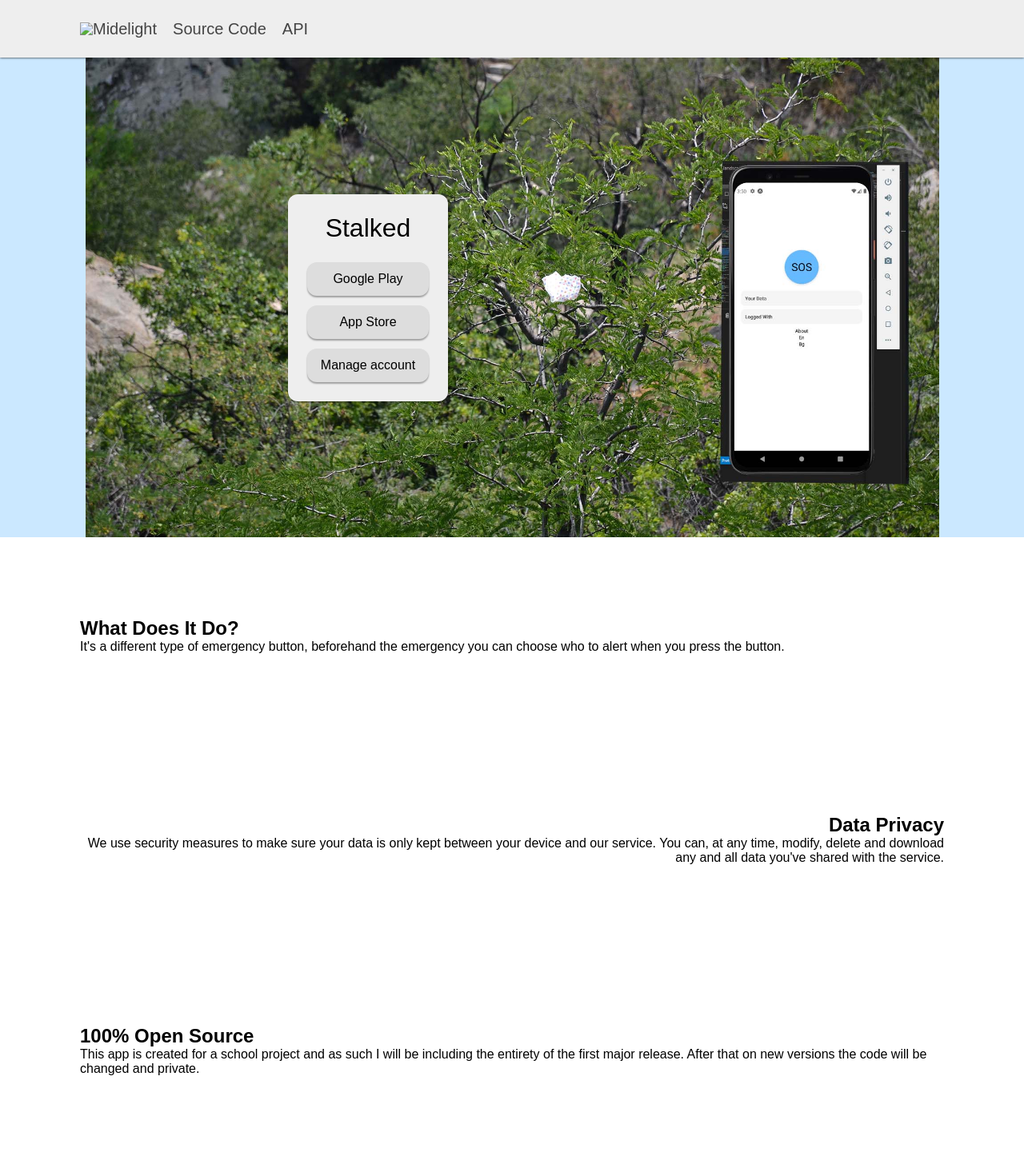
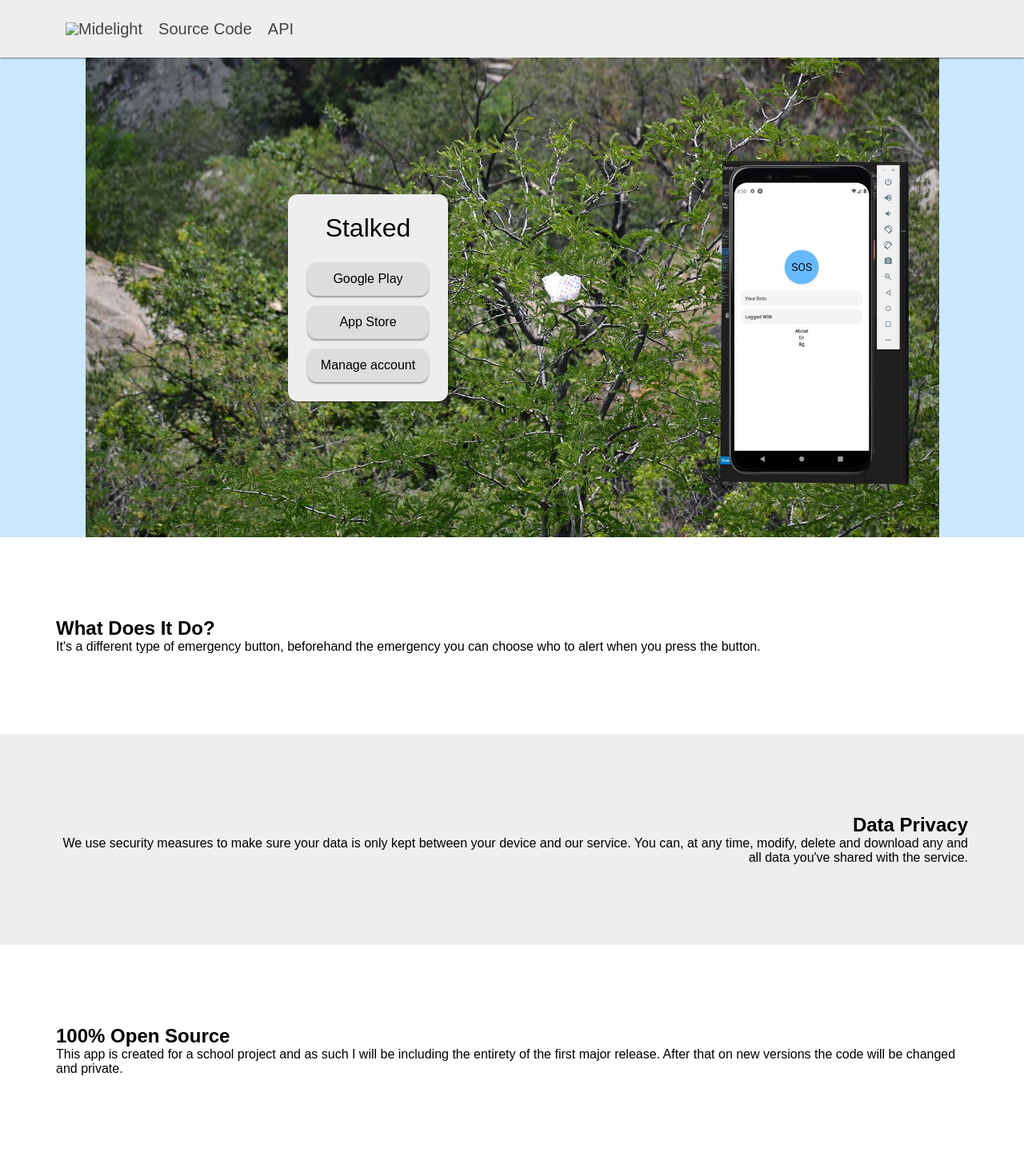
Before and after one commit to Hypenexy/Stalked, a PHP site: page / in a window 1280 px wide. Shown: the whole page at 80% size. Run offline with PHP 8.4, Linux system fonts and the light colour scheme.

Commit message:
Converted to my standart .mdblock css

```diff
--- a/app/Stalked/App.js
+++ b/app/Stalked/App.js
@@ -63,6 +63,7 @@ export default function App() {
   };
 
   const registerButton = () => {
+    // I don't know how to check for a timeout
     if (
       onEmail !== undefined ||
       onUsername !== undefined ||
--- a/server/index.html
+++ b/server/index.html
@@ -8,10 +8,12 @@
     <link rel="stylesheet" href="style.css">
 </head>
 <body>
-    <header class="mdblock">
+    <header>
+        <div class="mdblock">
             <a href="https://midelight.net"><img src="https://midelight.net/favicon.ico"><p>Midelight</p></a>
             <a target="_blank" href="https://github.com/Hypenexy/Stalked"><p>Source Code</p></a>
             <a target="_blank" href="api/"><p>API</p></a>
+        </div>
     </header>
     <div class="main">
         <div class="landscape">
@@ -27,19 +29,25 @@
             <!-- Scratched <img src="https://midelight.net/favicon.ico"> -->
         </div>
     </div>
-    <div class="features mdblock">
+    <div class="features">
         <div class="feature">
+            <div class="mdblock">
                 <h2>What Does It Do?</h2>
                 <p>It's a different type of emergency button, beforehand the emergency you can choose who to alert when you press the button.</p>
             </div>
+        </div>
         <div class="feature">
+            <div class="mdblock">
                 <h2>Data Privacy</h2>
                 <p>We use security measures to make sure your data is only kept between your device and our service. You can, at any time, modify, delete and download any and all data you've shared with the service.</p>
             </div>
+        </div>
         <div class="feature">
+            <div class="mdblock">
                 <h2>100% Open Source</h2>
                 <p>This app is created for a school project and as such I will be including the entirety of the first major release. After that on new versions the code will be changed and private.</p>
             </div>
         </div>
+    </div>
 </body>
 </html>
--- a/server/style.css
+++ b/server/style.css
@@ -1,11 +1,13 @@
 *{box-sizing: border-box;margin: 0;padding: 0;font-family: sans-serif;}
 
 header{
+    background: #eee;
+    box-shadow: 0 0 3px #000000ee;
+}
+header .mdblock{
     display: flex;
     padding: 12px;
     height: 72px;
-    background: #eee;
-    box-shadow: 0 0 3px #000000ee;
     overflow-x: auto;
     white-space: nowrap;
 }
@@ -98,13 +100,14 @@ header a:active{
 
 .features .feature:nth-child(2n){
     text-align: right;
+    background: #eee;
 }
 
 .feature{
     padding: 100px 0;
 }
 
-@media screen and (min-width: 300px) {
+/* @media screen and (min-width: 300px) {
     .mdblock{
         padding: 0 10px;
     }
@@ -118,4 +121,37 @@ header a:active{
     .mdblock{
         padding: 0 200px;
     }
+} */
+
+.mdblock {
+	width: 90%;
+	/* padding-right: 15px;
+	padding-left: 15px; */
+	margin-right: auto;
+	margin-left: auto;
 }
+@media (min-width: 576px) {
+	.mdblock {
+		max-width: 540px;
+	}
+}
+@media (min-width: 768px) {
+	.mdblock {
+		max-width: 720px;
+	}
+}
+@media (min-width: 992px) {
+	.mdblock {
+		max-width: 960px;
+	}
+}
+@media (min-width: 1200px) {
+	.mdblock {
+		max-width: 1140px;
+	}
+}
+@media (min-width: 1400px) {
+	.mdblock {
+		max-width: 1340px;
+	}
+}
```
Lines whose indentation alone changed are shown as unchanged.
